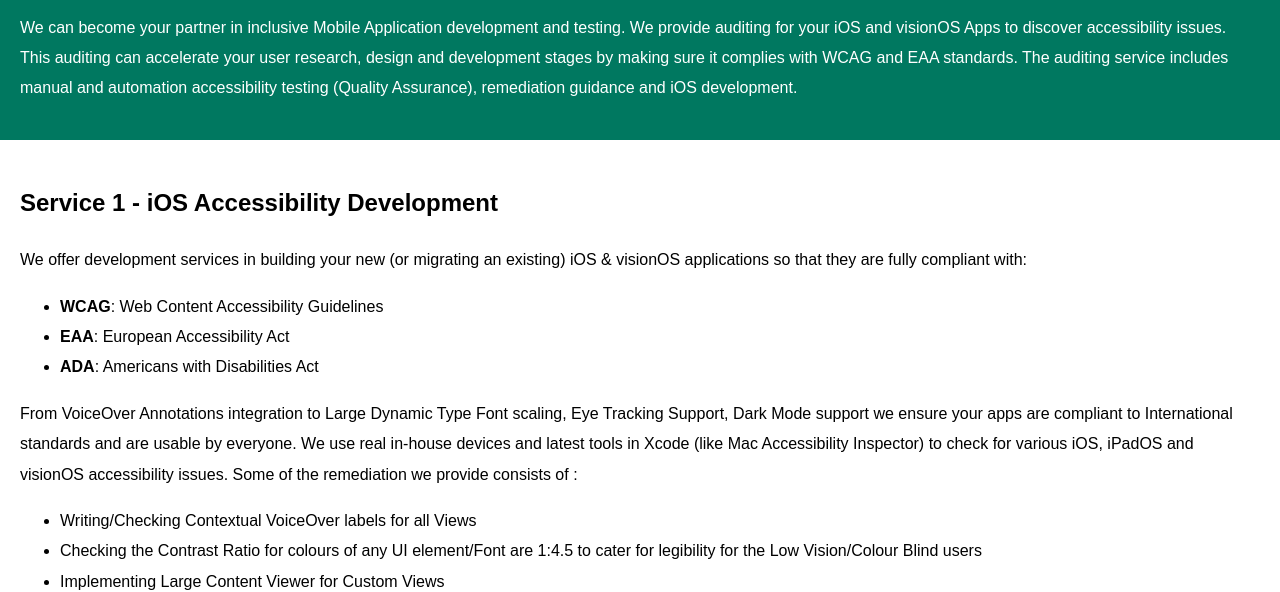
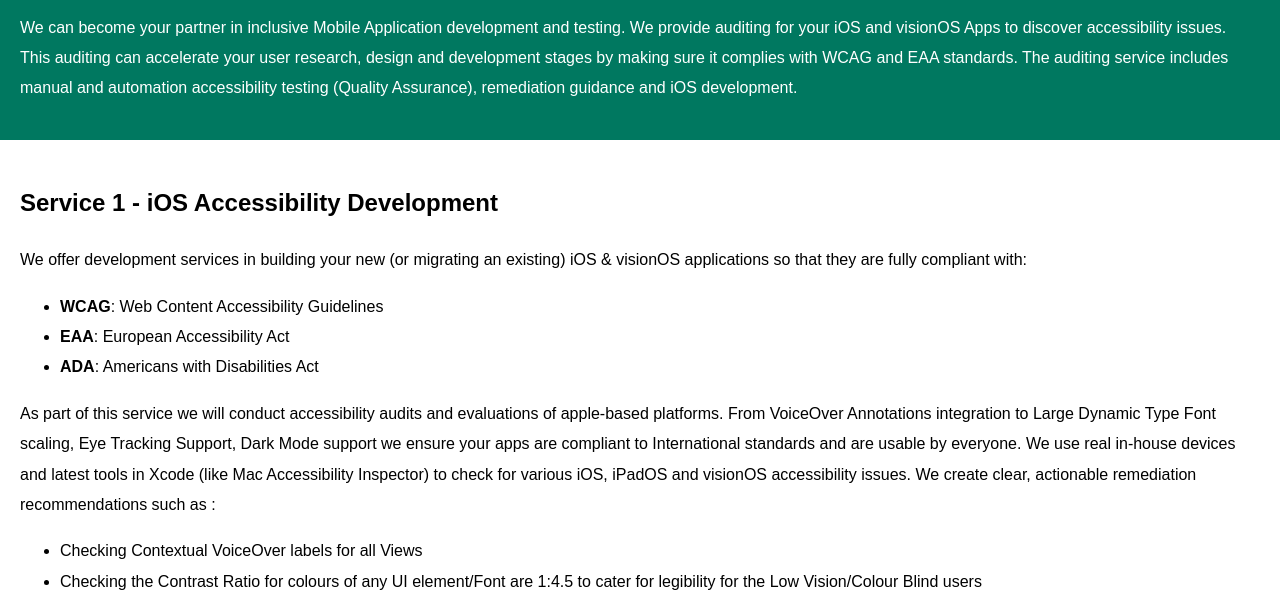
Before and after one commit to ioopl/apkia, a plain HTML site: page index.html in a window 1280 px wide. Shown: the part 210-802 px from the top of the page. Drawn offline with Linux system fonts and the light colour scheme.

Commit message:
Updated content

```diff
--- a/index.html
+++ b/index.html
@@ -91,11 +91,11 @@
         <li><strong>EAA</strong>: European Accessibility Act</li>
         <li><strong>ADA</strong>: Americans with Disabilities Act</li>
       </ul>
-      <p>From VoiceOver Annotations integration to Large Dynamic Type Font scaling, Eye Tracking Support, Dark Mode support we ensure your apps are compliant to International standards and are usable by everyone.
-      We use real in-house devices and latest tools in Xcode (like Mac Accessibility Inspector) to check for various iOS, iPadOS and visionOS accessibility issues. Some of the remediation we provide consists of :
+      <p>As part of this service we will conduct accessibility audits and evaluations of apple-based platforms. From VoiceOver Annotations integration to Large Dynamic Type Font scaling, Eye Tracking Support, Dark Mode support we ensure your apps are compliant to International standards and are usable by everyone.
+      We use real in-house devices and latest tools in Xcode (like Mac Accessibility Inspector) to check for various iOS, iPadOS and visionOS accessibility issues. We create clear, actionable remediation recommendations such as :
       </p>
       <ul>
-          <li> Writing/Checking Contextual VoiceOver labels for all Views </li>
+          <li> Checking Contextual VoiceOver labels for all Views </li>
           <li> Checking the Contrast Ratio for colours of any UI element/Font are 1:4.5 to cater for legibility for the Low Vision/Colour Blind users
           </li>
           <li> Implementing Large Content Viewer for Custom Views </li>
```
